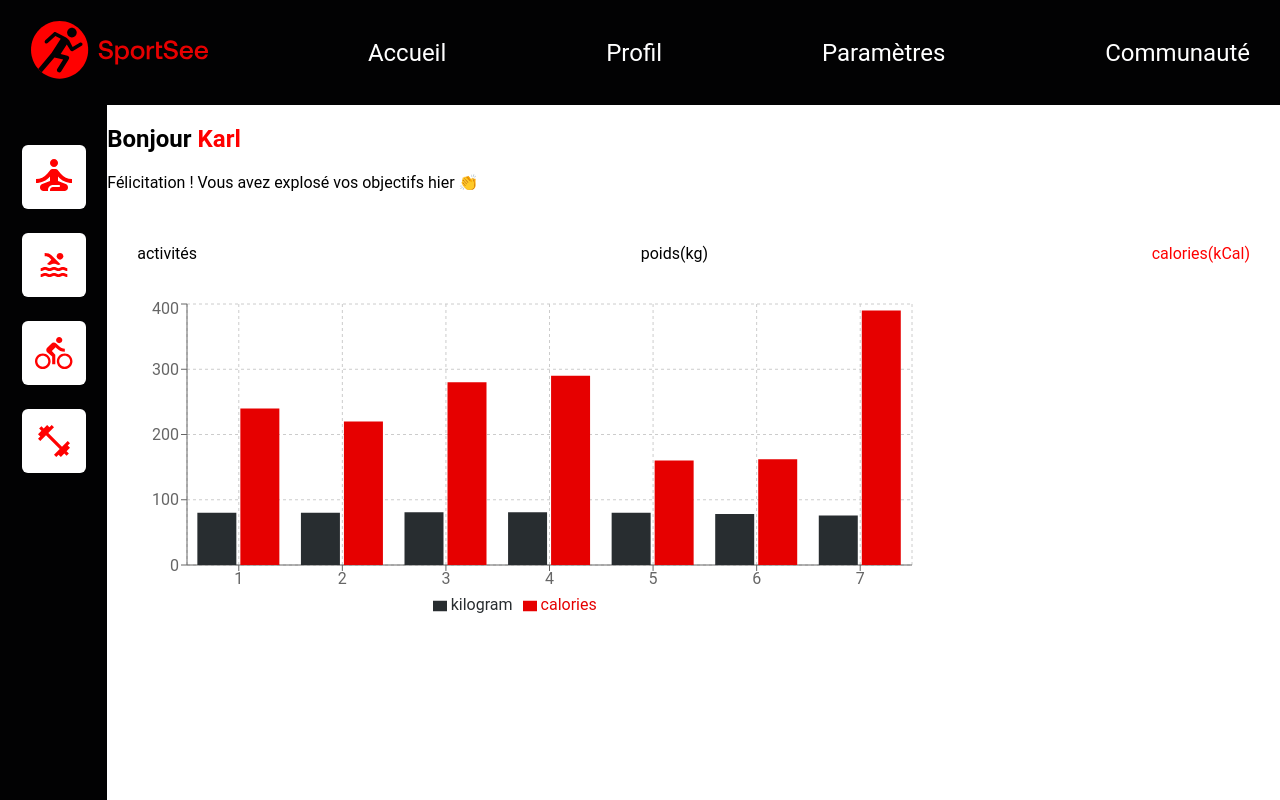
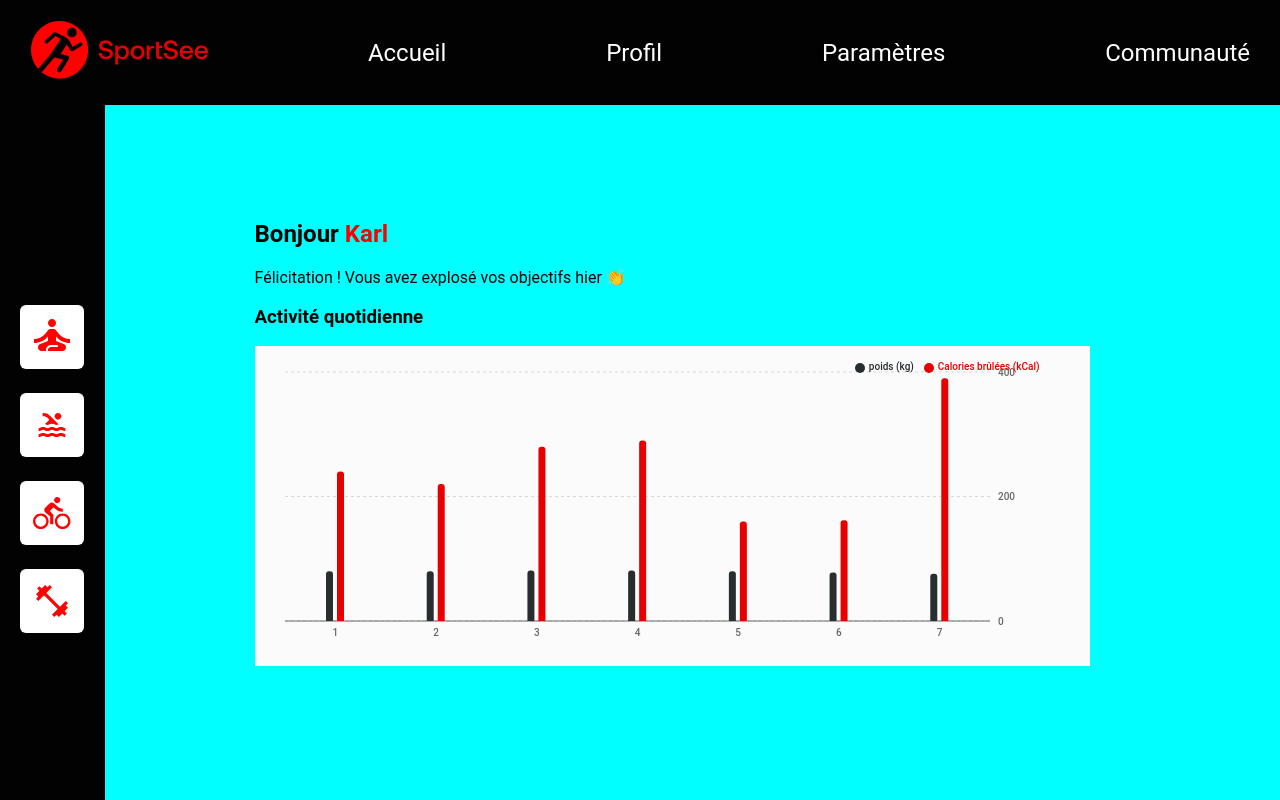
Before and after one commit to MD-974/p12-SportSee-Front, a React (Vite) app: page / in a window 1280 px wide. Shown: the top 800 px of the page. Built offline with nearby package versions, Linux system fonts and the light colour scheme.

Commit message:
💄 mise en forme du barchartdiagram

```diff
--- a/src/App.jsx
+++ b/src/App.jsx
@@ -21,11 +21,7 @@ function App() {
           </div>
           <div className="progress-container">
             <div className="progress">
-              <div className="progress-graph">
-                <p>activités</p>
-                <p>poids(kg)</p>
-                <p className="kcal">calories(kCal)</p>
-              </div>
+              <h3>Activité quotidienne</h3>
               <BarchartDiagram />
             </div>
           </div>
--- a/src/App.scss
+++ b/src/App.scss
@@ -1,6 +1,7 @@
 section {
-
   width: 100%;
+  padding: 95px 150px;
+  background-color: cyan;
 }
 
 .main-container , .progress-graph {
@@ -11,9 +12,6 @@ section {
   color: red;
 }
 
-// .kcal {
-//   color: red;
-// }
 .progress-graph {
 justify-content: space-between;
 padding: 20px 30px;
--- a/src/components/BarchartDiagram/BarchartDiagram.jsx
+++ b/src/components/BarchartDiagram/BarchartDiagram.jsx
@@ -1,9 +1,122 @@
-// import { BarChart } from "recharts"
+// // import { BarChart } from "recharts"
+// import "./BarchartDiagram.scss"
+// import {
+//   BarChart,
+//   Bar,
+//   // Rectangle,
+//   XAxis,
+//   YAxis,
+//   CartesianGrid,
+//   Tooltip,
+//   Legend,
+//   ResponsiveContainer,
+// } from "recharts"
+// const data = [
+//   {
+//     day: "1",
+//     kilogram: 80,
+//     calories: 240,
+//   },
+//   {
+//     day: "2",
+//     kilogram: 80,
+//     calories: 220,
+//   },
+//   {
+//     day: "3",
+//     kilogram: 81,
+//     calories: 280,
+//   },
+//   {
+//     day: "4",
+//     kilogram: 81,
+//     calories: 290,
+//   },
+//   {
+//     day: "5",
+//     kilogram: 80,
+//     calories: 160,
+//   },
+//   {
+//     day: "6",
+//     kilogram: 78,
+//     calories: 162,
+//   },
+//   {
+//     day: "7",
+//     kilogram: 76,
+//     calories: 390,
+//   },
+// ]
+// export default function BarchartDiagram() {
+//   return (
+//     <div
+//       className="BarchartDiagram-container"
+//       style={{
+//         background: "#fbfbfb",
+//         color: "#FFFFFF",
+//         padding: "10px 10px",
+//         textAlign: "center",
+//         fontSize: "10px",
+//         fontWeight: "500",
+//       }}
+//     >
+//       <div className="progress-graph">
+//                 <p>activités</p>
+//                 <p>poids(kg)</p>
+//                 <p className="kcal">calories(kCal)</p>
+//               </div>
+//       <ResponsiveContainer width="100%" height="100%">
+//         <BarChart
+//           width={500}
+//           height={300}
+//           data={data}
+//           margin={{
+//             top: 5,
+//             right: 30,
+//             left: 20,
+//             bottom: 5,
+//           }}
+//         >
+//           <CartesianGrid
+//             strokeDasharray="3 3"
+//             vertical={false}
+//             horizontal={true}
+//             stroke="#D9D9D9"
+//           />
+//           <XAxis dataKey="day" tickLine={false} />
+//           <YAxis
+//             type="number"
+//             orientation="right"
+//             tickCount={3}
+//             tickLine={false}
+//             axisLine={false}
+//           />
+//           <Tooltip />
+//           <Legend />
+//           <Bar
+//             dataKey="kilogram"
+//             fill="#282D30"
+//             radius={[3, 3, 0, 0]}
+//             barSize={7}
+//             // activeBar={<Rectangle fill="pink" stroke="blue" />}
+//           />
+//           <Bar
+//             dataKey="calories"
+//             fill="#E60000"
+//             radius={[3, 3, 0, 0]}
+//             barSize={7}
+//             // activeBar={<Rectangle fill="red" stroke="red" />}
+//           />
+//         </BarChart>
+//       </ResponsiveContainer>
+//     </div>
+//   )
+// }
 import "./BarchartDiagram.scss"
 import {
   BarChart,
   Bar,
-  // Rectangle,
   XAxis,
   YAxis,
   CartesianGrid,
@@ -11,6 +124,7 @@ import {
   Legend,
   ResponsiveContainer,
 } from "recharts"
+
 const data = [
   {
     day: "1",
@@ -48,9 +162,20 @@ const data = [
     calories: 390,
   },
 ]
+
 export default function BarchartDiagram() {
   return (
-    <div className="BarchartDiagram-container">
+    <div
+      className="BarchartDiagram-container"
+      style={{
+        background: "#fbfbfb",
+        color: "#FFFFFF",
+        padding: "10px",
+        textAlign: "center",
+        fontSize: "10px",
+        fontWeight: "500",
+      }}
+    >
       <ResponsiveContainer width="100%" height="100%">
         <BarChart
           width={500}
@@ -63,20 +188,44 @@ export default function BarchartDiagram() {
             bottom: 5,
           }}
         >
-          <CartesianGrid strokeDasharray="3 3" />
-          <XAxis dataKey="day" />
-          <YAxis />
+          <CartesianGrid
+            strokeDasharray="3 3"
+            vertical={false}
+            horizontal={true}
+            stroke="#D9D9D9"
+          />
+          <XAxis dataKey="day" tickLine={false} />
+          <YAxis
+            type="number"
+            orientation="right"
+            tickCount={3}
+            tickLine={false}
+            axisLine={false}
+          />
           <Tooltip />
-          <Legend />
+          <Legend
+            iconType="circle"
+            iconSize={10}
+            verticalAlign="top"
+            layout="horizontal"
+            align="right"
+          />
           <Bar
             dataKey="kilogram"
             fill="#282D30"
-            // activeBar={<Rectangle fill="pink" stroke="blue" />}
+            unit="kg"
+            name="poids (kg)"
+            // yAxisId="kilogram"
+            radius={[3, 3, 0, 0]}
+            barSize={7}
           />
           <Bar
+            name="Calories brûlées (kCal)"
             dataKey="calories"
+            unit="kCal"
             fill="#E60000"
-            // activeBar={<Rectangle fill="red" stroke="red" />}
+            radius={[3, 3, 0, 0]}
+            barSize={7}
           />
         </BarChart>
       </ResponsiveContainer>
--- a/src/components/Sidebar/sidebar.scss
+++ b/src/components/Sidebar/sidebar.scss
@@ -5,7 +5,7 @@
     display: flex;
     flex-direction: column;
     align-items: center;
-    justify-content: space-between;
+    justify-content: space-evenly;
     padding: 20px 0;
 }
 .logo {
```
